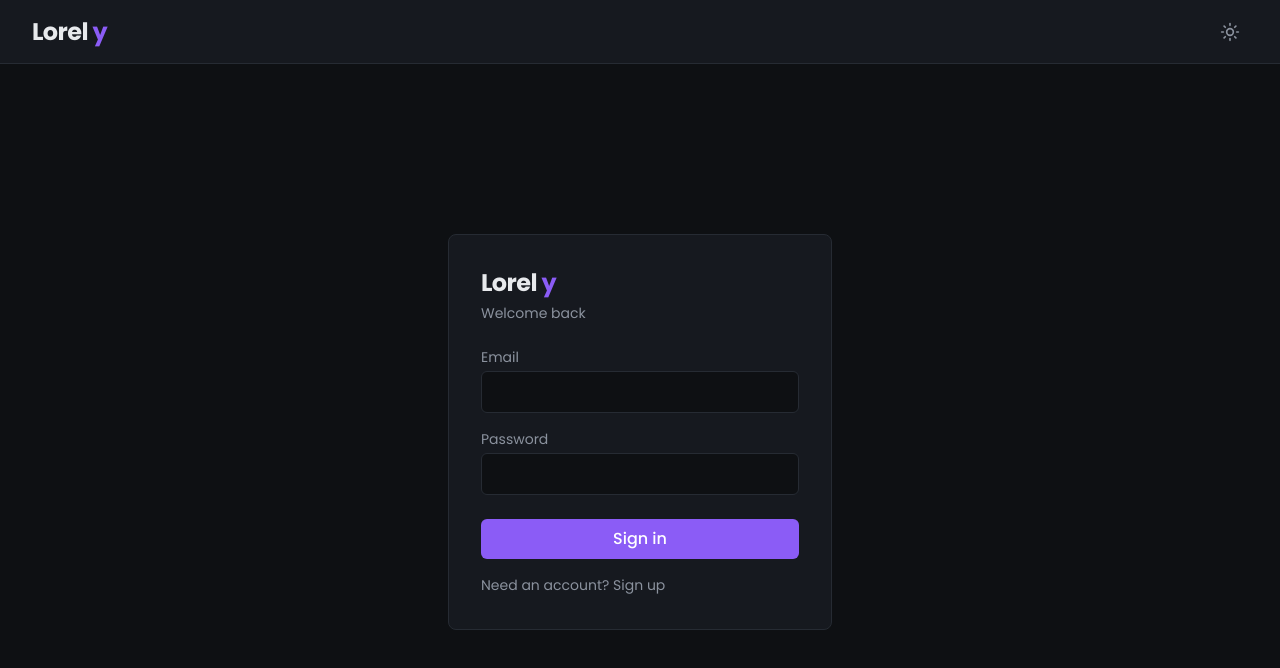
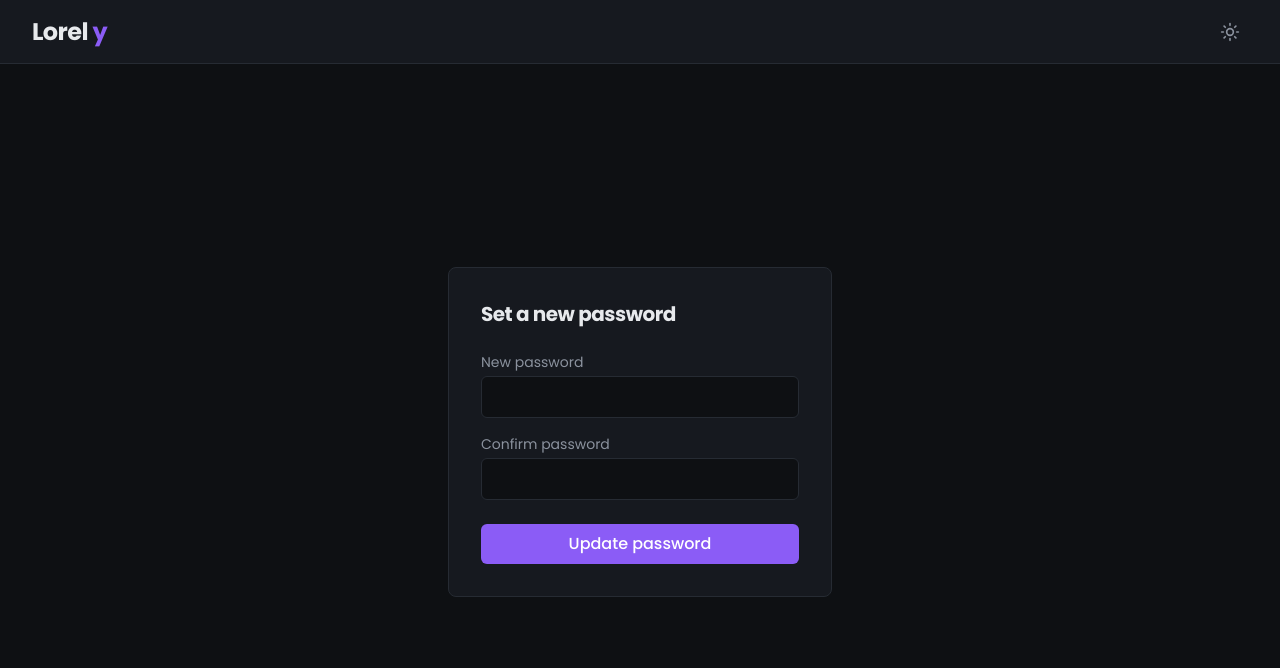
Before and after one commit to MystCely/Lorely, a Vue app: page /reset-password in a window 1280 px wide. Before the commit this address led to /login. Shown: the top 668 px of the page. Built offline with nearby package versions, Linux system fonts and the light colour scheme; no server answers.

Commit message:
Add signup confirmation feedback and reset redirect

```diff
--- a/src/router/index.ts
+++ b/src/router/index.ts
@@ -5,12 +5,14 @@ import HomeView from "../views/HomeView.vue";
 import BookLayout from "../layouts/BookLayout.vue";
 import EditorView from "../views/EditorView.vue";
 import PlannerView from "../views/PlannerView.vue";
+import ResetPasswordView from "../views/ResetPasswordView.vue";
 
 const router = createRouter({
 	history: createWebHistory(),
 	routes: [
 		{ path: "/", name: "home", component: HomeView },
 		{ path: "/login", name: "login", component: AuthView },
+		{ path: "/reset-password", name: "reset-password", component: ResetPasswordView },
 		{
 			path: "/book/:id",
 			component: BookLayout,
@@ -26,7 +28,7 @@ const router = createRouter({
 router.beforeEach((to) => {
 	const auth = useAuthStore();
 
-	if (!auth.session && to.name !== "login") {
+	if (!auth.session && to.name !== "login" && to.name !== "reset-password") {
 		return { name: "login" };
 	}
 	if (auth.session && to.name === "login") {
--- a/src/stores/auth.ts
+++ b/src/stores/auth.ts
@@ -17,8 +17,9 @@ export const useAuthStore = defineStore("auth", () => {
 	}
 
 	async function signUp(email: string, password: string) {
-		const { error } = await supabase.auth.signUp({ email, password });
+		const { data, error } = await supabase.auth.signUp({ email, password });
 		if (error) throw error;
+		return data;
 	}
 
 	async function signIn(email: string, password: string) {
@@ -31,5 +32,17 @@ export const useAuthStore = defineStore("auth", () => {
 		if (error) throw error;
 	}
 
-	return { session, user, init, signUp, signIn, signOut };
+	async function resetPasswordForEmail(email: string) {
+		const { error } = await supabase.auth.resetPasswordForEmail(email, {
+			redirectTo: `${window.location.origin}/reset-password`,
+		});
+		if (error) throw error;
+	}
+
+	async function updatePassword(password: string) {
+		const { error } = await supabase.auth.updateUser({ password });
+		if (error) throw error;
+	}
+
+	return { session, user, init, signUp, signIn, signOut, resetPasswordForEmail, updatePassword };
 });
--- a/src/views/AuthView.vue
+++ b/src/views/AuthView.vue
@@ -6,22 +6,36 @@
 	const auth = useAuthStore();
 	const router = useRouter();
 
-	const mode = ref<"signin" | "signup">("signin");
+	const mode = ref<"signin" | "signup" | "forgot">("signin");
 	const email = ref("");
 	const password = ref("");
 	const errorMsg = ref("");
 	const loading = ref(false);
+	const resetSent = ref(false);
+	const confirmSent = ref(false);
+
+	const subtitle = { signin: "Welcome back", signup: "Create your account", forgot: "Reset your password" };
+	const buttonLabel = { signin: "Sign in", signup: "Sign up", forgot: "Send reset link" };
 
 	async function submit() {
+		if (loading.value) return;
 		errorMsg.value = "";
 		loading.value = true;
 		try {
-			if (mode.value === "signup") {
-				await auth.signUp(email.value, password.value);
+			if (mode.value === "forgot") {
+				await auth.resetPasswordForEmail(email.value);
+				resetSent.value = true;
+			} else if (mode.value === "signup") {
+				const data = await auth.signUp(email.value, password.value);
+				if (!data.session) {
+					confirmSent.value = true;
+				} else {
+					router.push({ name: "home" });
+				}
 			} else {
 				await auth.signIn(email.value, password.value);
+				router.push({ name: "home" });
 			}
-			router.push({ name: "home" });
 		} catch (err) {
 			errorMsg.value = err instanceof Error ? err.message : "Something went wrong.";
 		} finally {
@@ -29,9 +43,11 @@
 		}
 	}
 
-	function toggleMode() {
-		mode.value = mode.value === "signin" ? "signup" : "signin";
+	function setMode(next: "signin" | "signup" | "forgot") {
+		mode.value = next;
 		errorMsg.value = "";
+		resetSent.value = false;
+		confirmSent.value = false;
 	}
 </script>
 
@@ -42,10 +58,37 @@
 				Lorel
 				<span class="text-violet">y</span>
 			</h1>
-			<p class="mt-1 text-sm text-muted">
-				{{ mode === "signup" ? "Create your account" : "Welcome back" }}
+			<p class="mt-1 text-sm text-muted">{{ subtitle[mode] }}</p>
+
+			<div v-if="resetSent" class="mt-6">
+				<p class="text-sm text-ink">
+					If an account exists for
+					<span class="font-medium">{{ email }}</span>
+					, a reset link is on its way. Check your inbox.
 				</p>
+				<button
+					type="button"
+					@click="setMode('signin')"
+					class="mt-4 cursor-pointer text-sm text-muted transition hover:text-ink">
+					Back to sign in
+				</button>
+			</div>
 
+			<div v-else-if="confirmSent" class="mt-6">
+				<p class="text-sm text-ink">
+					Almost there. We sent a confirmation link to
+					<span class="font-medium">{{ email }}</span>
+					. Click it to activate your account, then sign in.
+				</p>
+				<button
+					type="button"
+					@click="setMode('signin')"
+					class="mt-4 cursor-pointer text-sm text-muted transition hover:text-ink">
+					Back to sign in
+				</button>
+			</div>
+
+			<template v-else>
 				<form class="mt-6 flex flex-col gap-4" @submit.prevent="submit">
 					<div class="flex flex-col gap-1">
 						<label class="text-sm text-muted" for="email">Email</label>
@@ -57,8 +100,18 @@
 							autocomplete="email"
 							class="rounded-md border border-line bg-canvas px-3 py-2 text-ink outline-none transition focus:border-violet" />
 					</div>
-				<div class="flex flex-col gap-1">
+
+					<div v-if="mode !== 'forgot'" class="flex flex-col gap-1">
+						<div class="flex items-center justify-between">
 							<label class="text-sm text-muted" for="password">Password</label>
+							<button
+								v-if="mode === 'signin'"
+								type="button"
+								@click="setMode('forgot')"
+								class="cursor-pointer text-xs text-muted/50 transition hover:text-ink">
+								Forgot password?
+							</button>
+						</div>
 						<input
 							id="password"
 							v-model="password"
@@ -73,14 +126,26 @@
 					<button
 						type="submit"
 						:disabled="loading"
-					class="mt-2 rounded-md bg-violet px-4 py-2 font-medium text-white transition hover:opacity-90 disabled:opacity-50">
-					{{ loading ? "Please wait…" : mode === "signup" ? "Sign up" : "Sign in" }}
+						class="mt-2 cursor-pointer rounded-md bg-violet px-4 py-2 font-medium text-white transition hover:opacity-90 disabled:opacity-50">
+						{{ loading ? "Please wait…" : buttonLabel[mode] }}
 					</button>
 				</form>
 
-			<button type="button" @click="toggleMode" class="mt-4 text-sm text-muted transition hover:text-ink">
+				<button
+					v-if="mode === 'forgot'"
+					type="button"
+					@click="setMode('signin')"
+					class="mt-4 cursor-pointer text-sm text-muted transition hover:text-ink">
+					Back to sign in
+				</button>
+				<button
+					v-else
+					type="button"
+					@click="setMode(mode === 'signup' ? 'signin' : 'signup')"
+					class="mt-4 cursor-pointer text-sm text-muted transition hover:text-ink">
 					{{ mode === "signup" ? "Already have an account? Sign in" : "Need an account? Sign up" }}
 				</button>
+			</template>
 		</div>
 	</div>
 </template>
--- /dev/null
+++ b/src/views/ResetPasswordView.vue
@@ -0,0 +1,78 @@
+<script lang="ts" setup>
+	import { ref } from "vue";
+	import { useRouter } from "vue-router";
+	import { useAuthStore } from "../stores/auth";
+
+	const auth = useAuthStore();
+	const router = useRouter();
+
+	const password = ref("");
+	const confirm = ref("");
+	const errorMsg = ref("");
+	const loading = ref(false);
+	const done = ref(false);
+
+	async function submit() {
+		errorMsg.value = "";
+		if (password.value.length < 6) {
+			errorMsg.value = "Password must be at least 6 characters.";
+			return;
+		}
+		if (password.value !== confirm.value) {
+			errorMsg.value = "Passwords do not match.";
+			return;
+		}
+		loading.value = true;
+		try {
+			await auth.updatePassword(password.value);
+			await auth.signOut();
+			done.value = true;
+			setTimeout(() => router.push({ name: "login" }), 1500);
+		} catch (err) {
+			errorMsg.value = err instanceof Error ? err.message : "Something went wrong";
+		} finally {
+			loading.value = false;
+		}
+	}
+</script>
+
+<template>
+	<div class="flex min-h-[calc(100vh-var(--nav-h))] items-center justify-center px-4">
+		<div class="w-full max-w-sm rounded-lg border border-line bg-surface p-8">
+			<h1 class="text-xl font-bold tracking-tight text-ink">Set a new password</h1>
+			<p v-if="done" class="mt-6 text-sm text-ink">Password updated. Please sign in with your new password.</p>
+
+			<form v-else class="mt-6 flex flex-col gap-4" @submit.prevent="submit">
+				<div class="flex flex-col gap-1">
+					<label class="text-sm text-muted" for="new-password">New password</label>
+					<input
+						id="new-password"
+						v-model="password"
+						type="password"
+						required
+						autocomplete="new-password"
+						class="rounded-md border border-line bg-canvas px-3 py-2 text-ink outline-none transition focus:border-violet" />
+				</div>
+				<div class="flex flex-col gap-1">
+					<label class="text-sm text-muted" for="confirm-password">Confirm password</label>
+					<input
+						id="confirm-password"
+						v-model="confirm"
+						type="password"
+						required
+						autocomplete="new-password"
+						class="rounded-md border border-line bg-canvas px-3 py-2 text-ink outline-none transition focus:border-violet" />
+				</div>
+
+				<p v-if="errorMsg" class="text-sm text-red-400">{{ errorMsg }}</p>
+
+				<button
+					type="submit"
+					:disabled="loading"
+					class="mt-2 cursor-pointer rounded-md bg-violet px-4 py-2 font-medium text-white transition hover:opacity-90 disabled:opacity-50">
+					{{ loading ? "Please wait" : "Update password" }}
+				</button>
+			</form>
+		</div>
+	</div>
+</template>
```
Lines whose indentation alone changed are shown as unchanged.
